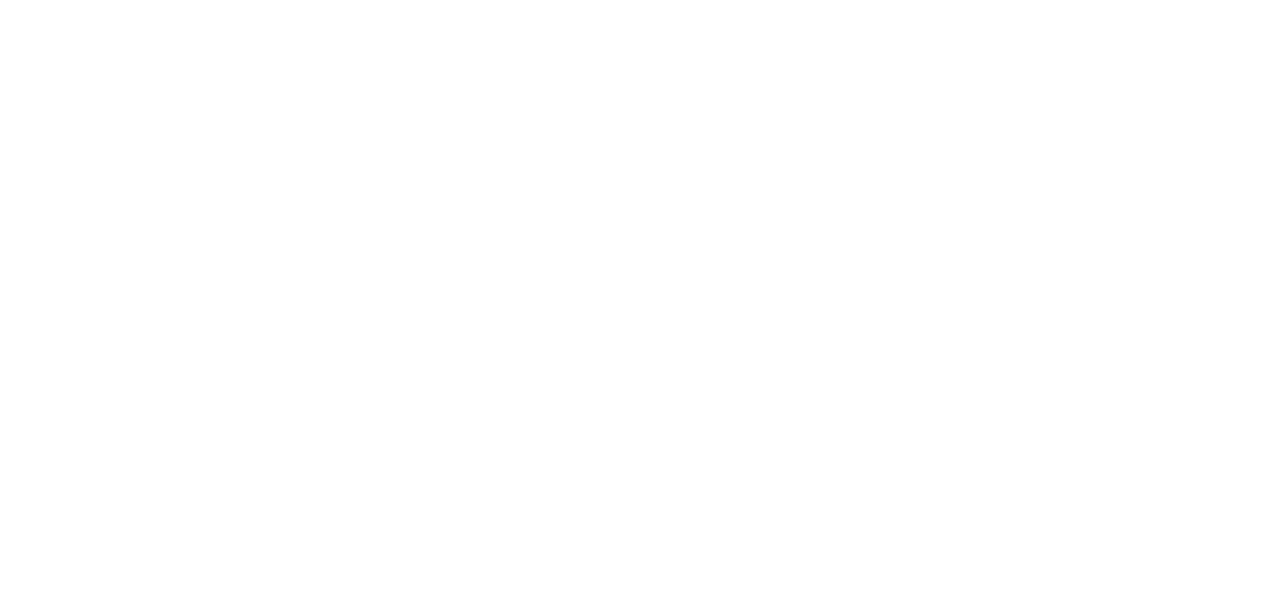
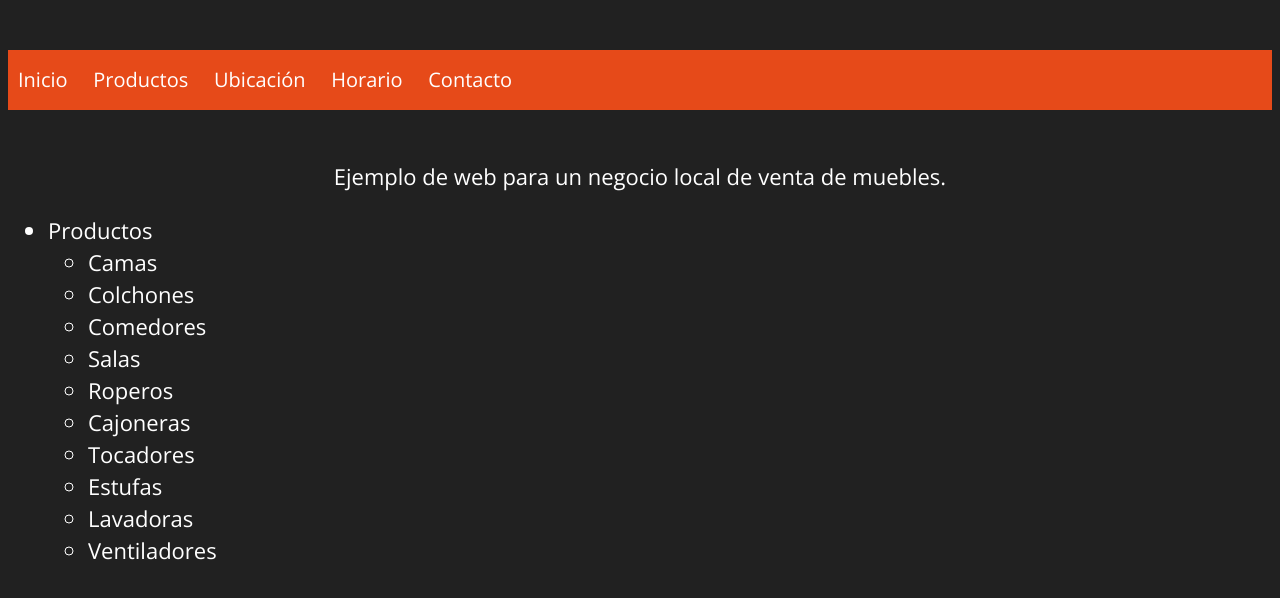
Before and after one commit to andriusdude/proyectos, a plain HTML site: page tienda de muebles/index.html in a window 1280 px wide. Drawn offline with nearby package versions, Linux system fonts and the light colour scheme.

Commit message:
product categories

```diff
--- a/tienda de muebles/index.html
+++ b/tienda de muebles/index.html
@@ -12,6 +12,41 @@
 
 <body>
 
+    <div id="container">
+        <nav>
+            <ul>
+                <li><a href="#">Inicio</a></li>
+                <li><a href="#">Productos</a></li>
+                <li><a href="#">Ubicación</a></li>
+                <li><a href="#">Horario</a></li>
+                <li><a href="#">Contacto</a></li>
+            </ul>
+        </nav>
+    </div>
+
+    <main>
+        <p>Ejemplo de web para un negocio local de venta de muebles.</p>
+
+        <div>
+            <ul>
+                <li>Productos</li>
+                <ul>
+                    <li>Camas</li>
+                    <li>Colchones</li>
+                    <li>Comedores</li>
+                    <li>Salas</li>
+                    <li>Roperos</li>
+                    <li>Cajoneras</li>
+                    <li>Tocadores</li>
+                    <li>Estufas</li>
+                    <li>Lavadoras</li>
+                    <li>Ventiladores</li>
+                </ul>
+            </ul>
+        </div>
+    </main>
+
+
 </body>
 
 </html>
--- a/tienda de muebles/styles.css
+++ b/tienda de muebles/styles.css
@@ -0,0 +1,107 @@
+@import url(https://fonts.googleapis.com/css?family=Open+Sans);
+@import url(https://fonts.googleapis.com/css?family=Bree+Serif);
+
+body {
+    background: #212121;
+    font-size: 22px;
+    line-height: 32px;
+    color: #ffffff;
+    word-wrap: break-word !important;
+    font-family: 'Open Sans', sans-serif;
+}
+
+h1 {
+    font-size: 60px;
+    text-align: center;
+    color: #FFF;
+}
+
+h3 {
+    font-size: 30px;
+    text-align: center;
+    color: #FFF;
+}
+
+h3 a {
+    color: #FFF;
+}
+
+a {
+    color: #FFF;
+}
+
+h1 {
+    margin-top: 100px;
+    text-align: center;
+    font-size: 60px;
+    font-family: 'Bree Serif', 'serif';
+}
+
+#container {
+    margin: 0 auto;
+}
+
+p {
+    text-align: center;
+}
+
+nav {
+    margin: 50px 0;
+    background-color: #E64A19;
+}
+
+nav ul {
+    padding: 0;
+    margin: 0;
+    list-style: none;
+    position: relative;
+}
+
+nav ul li {
+    display: inline-block;
+    background-color: #E64A19;
+}
+
+nav a {
+    display: block;
+    padding: 0 10px;
+    color: #FFF;
+    font-size: 20px;
+    line-height: 60px;
+    text-decoration: none;
+}
+
+nav a:hover {
+    background-color: #000000;
+}
+
+nav ul ul {
+    display: none;
+    position: absolute;
+    top: 60px;
+}
+
+nav ul li:hover>ul {
+    display: inherit;
+}
+
+nav ul ul li {
+    width: 170px;
+    float: none;
+    display: list-item;
+    position: relative;
+}
+
+nav ul ul ul li {
+    position: relative;
+    top: -60px;
+    left: 170px;
+}
+
+li>a:after {
+    content: ' +';
+}
+
+li>a:only-child:after {
+    content: '';
+}
```
